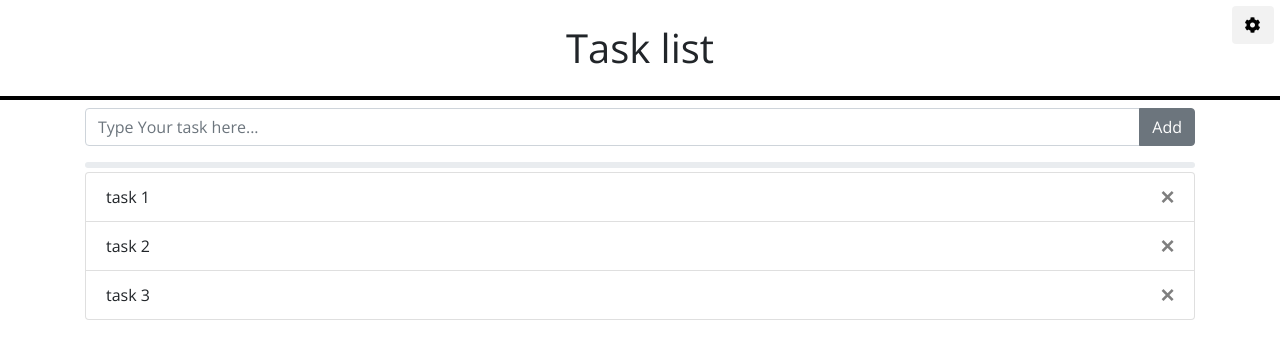
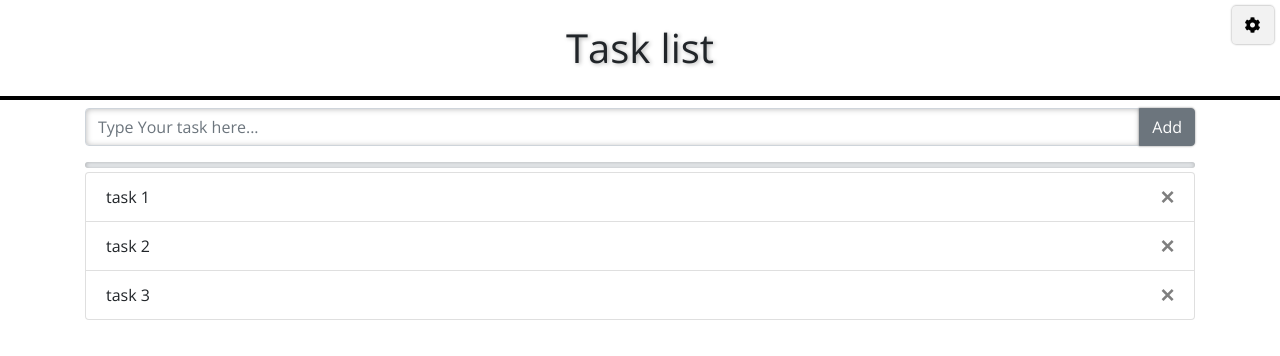
Before and after one commit to karolbulwin/task-list, a website: page views/index.html in a window 1280 px wide. Drawn offline with nearby package versions, Linux system fonts and the light colour scheme.

Commit message:
added shadows

```diff
--- a/public/stylesheets/style.css
+++ b/public/stylesheets/style.css
@@ -1,13 +1,13 @@
 body {
   font-family: 'Open Sans', sans-serif; }
-
 header {
   position: relative; }
 
 h1 {
   border-bottom: 4px solid black;
   min-height: 2.5em;
-  word-break: break-word; }
+  word-break: break-word;
+  text-shadow: 1.5px 1.3px 4px rgba(0, 0, 0, 0.3); }
 
 .setting-box {
   position: absolute;
@@ -35,8 +35,18 @@ h1 {
 .show {
   display: inline; }
 
+input[type=text] {
+  -webkit-box-shadow: inset 0.0275em 0.0325em 0.4125em -0.045em rgba(0, 0, 0, 0.3);
+  box-shadow: inset 0.0275em 0.0325em 0.4125em -0.045em rgba(0, 0, 0, 0.3); }
+
 .progress {
-  height: 0.5em; }
+  height: 0.5em;
+  -webkit-box-shadow: inset 0.0275em 0.0325em 0.4125em -0.045em rgba(0, 0, 0, 0.3);
+  box-shadow: inset 0.0275em 0.0325em 0.4125em -0.045em rgba(0, 0, 0, 0.3); }
+
+.btn:not(:disabled):not(.disabled) {
+  -webkit-box-shadow: 0em 0em 0.1125em 0.025em rgba(0, 0, 0, 0.3);
+  box-shadow: 0em 0em 0.1125em 0.025em rgba(0, 0, 0, 0.3); }
 
 ul > li {
   -webkit-transition-duration: 600ms;
```
